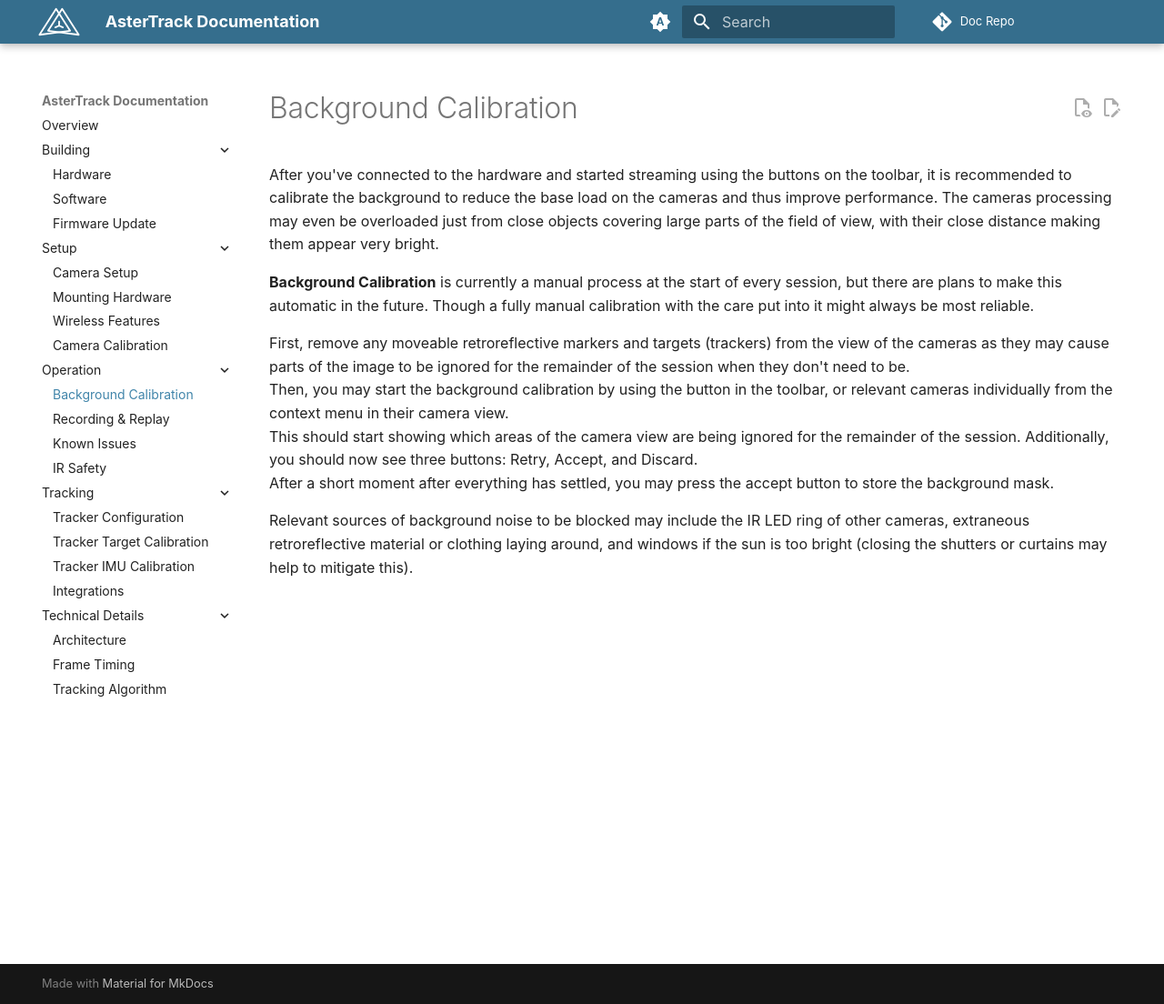
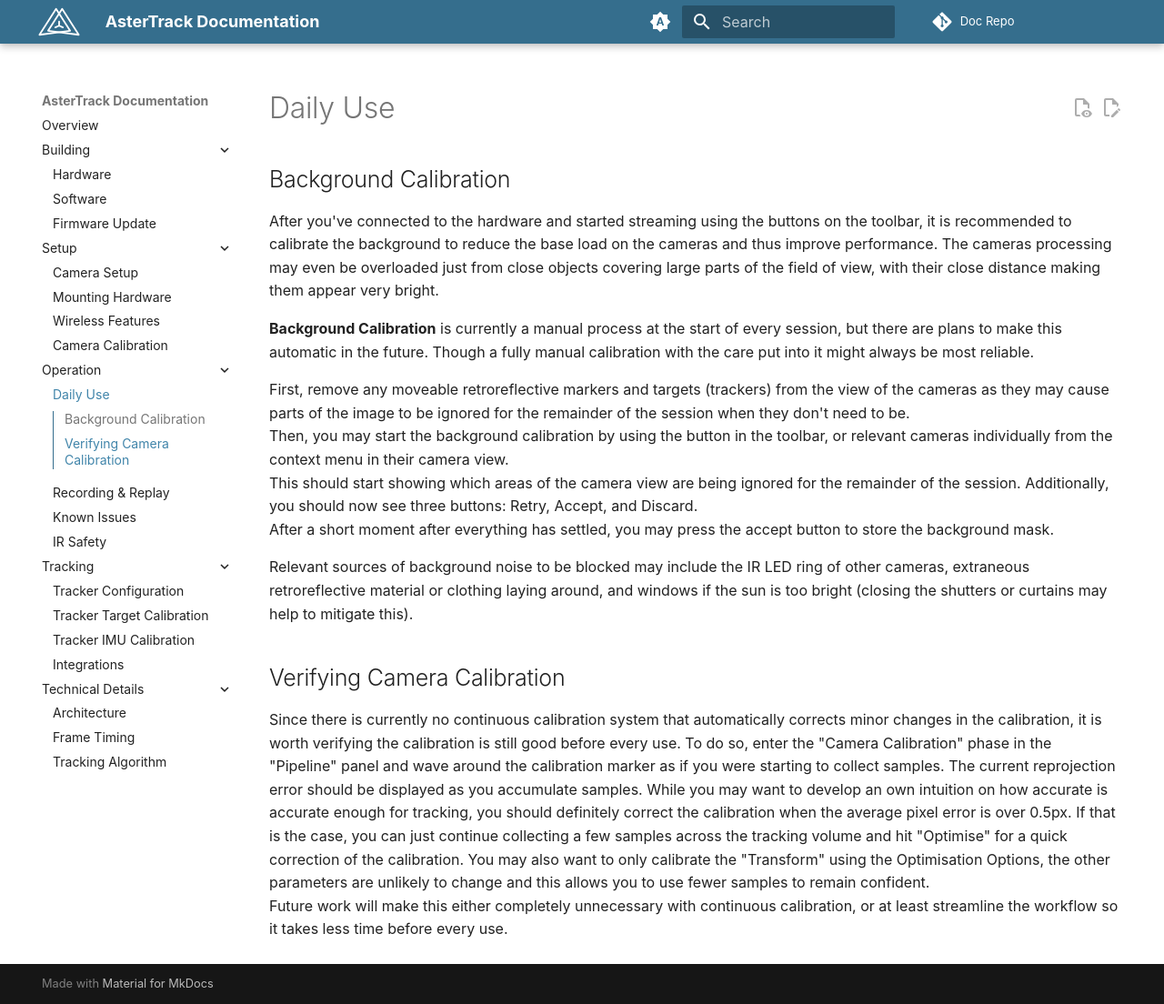
Before and after one commit to AsterTrack/AsterTrack_Documentation, an MkDocs documentation site: the page built from docs/operation/daily_use.md, in a window 1280 px wide and 1104 px high. Shown: the whole window at 91% size. Built offline with MkDocs 1.6.1 and Material for MkDocs 9.7.7, drawn with Linux system fonts in a browser that asks for light colours; plug-ins that fetch from the network failed and are left out; comment, search, counter and statistics services are not loaded.

Commit message:
Added verification of camera calib Also testing redirects for future use

```diff
--- a/docs/operation/background.md
+++ b/docs/operation/daily_use.md
@@ -1,5 +1,6 @@
-# Background Calibration
+# Daily Use
 
+## Background Calibration
 After you've connected to the hardware and started streaming using the buttons on the toolbar, it is recommended to calibrate the background to reduce the base load on the cameras and thus improve performance.
 The cameras processing may even be overloaded just from close objects covering large parts of the field of view, with their close distance making them appear very bright. <br>
 
@@ -13,3 +14,12 @@ Additionally, you should now see three buttons: Retry, Accept, and Discard. <br>
 After a short moment after everything has settled, you may press the accept button to store the background mask. <br>
 
 Relevant sources of background noise to be blocked may include the IR LED ring of other cameras, extraneous retroreflective material or clothing laying around, and windows if the sun is too bright (closing the shutters or curtains may help to mitigate this).
+
+## Verifying Camera Calibration
+Since there is currently no continuous calibration system that automatically corrects minor changes in the calibration, it is worth verifying the calibration is still good before every use.
+To do so, enter the "Camera Calibration" phase in the "Pipeline" panel and wave around the calibration marker as if you were starting to collect samples.
+The current reprojection error should be displayed as you accumulate samples.
+While you may want to develop an own intuition on how accurate is accurate enough for tracking, you should definitely correct the calibration when the average pixel error is over 0.5px.
+If that is the case, you can just continue collecting a few samples across the tracking volume and hit "Optimise" for a quick correction of the calibration.
+You may also want to only calibrate the "Transform" using the Optimisation Options, the other parameters are unlikely to change and this allows you to use fewer samples to remain confident. <br>
+Future work will make this either completely unnecessary with continuous calibration, or at least streamline the workflow so it takes less time before every use.
--- a/mkdocs.yml
+++ b/mkdocs.yml
@@ -50,6 +50,9 @@ plugins:
   - privacy
   - search
   - social
+  - redirects:
+      redirect_maps:
+        'operation/background.md': 'operation/daily_use.md'
 
 markdown_extensions:
   - toc:
@@ -83,7 +86,7 @@ nav:
     - setup/wireless.md
     - setup/camera_calib.md
   - Operation:
-    - operation/background.md
+    - operation/daily_use.md
     - operation/recording.md
     - operation/issues.md
     - operation/safety.md
```
Also changed, not shown: docs/setup/camera_calib.md (+1 -1 lines).
